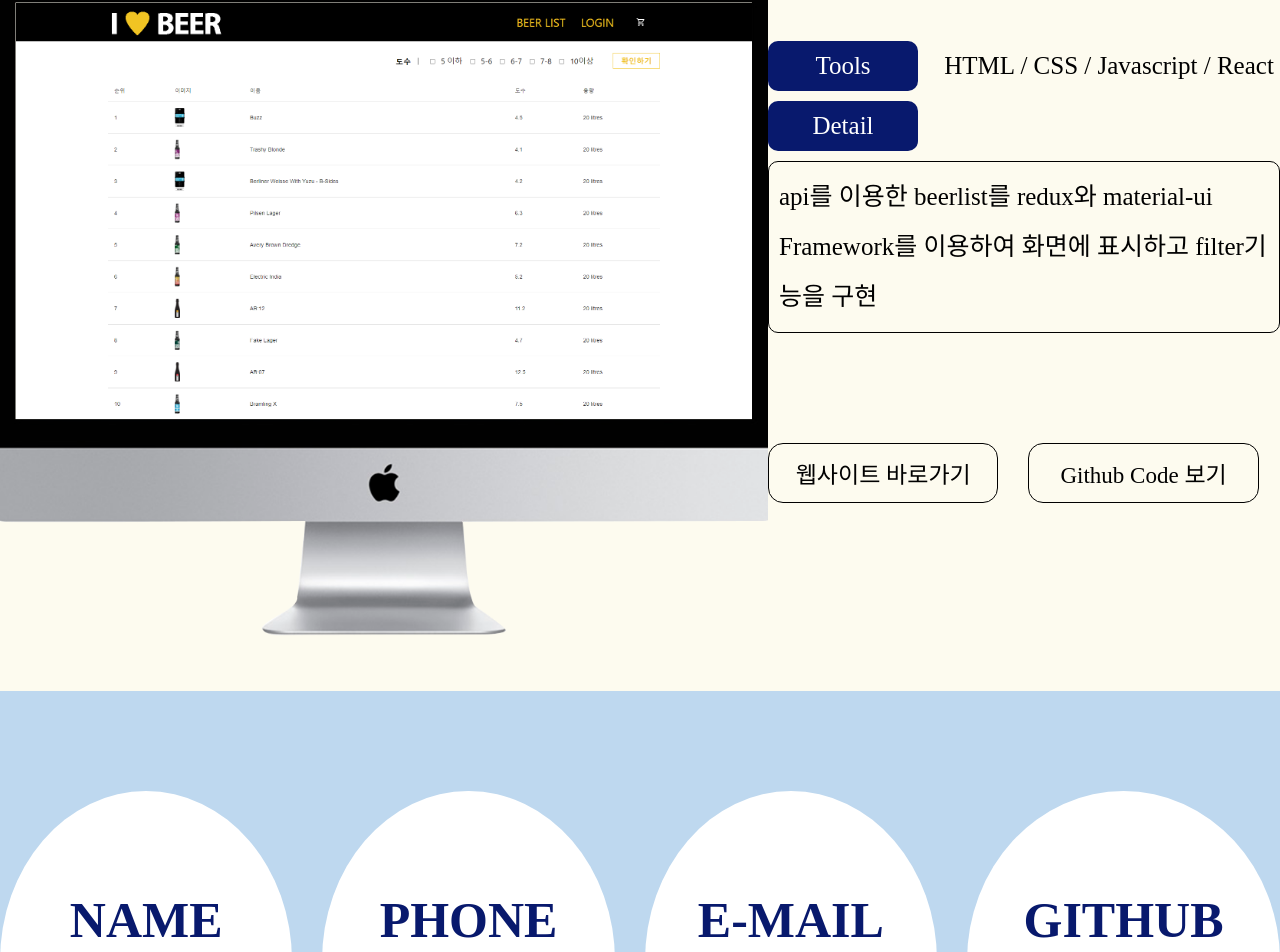
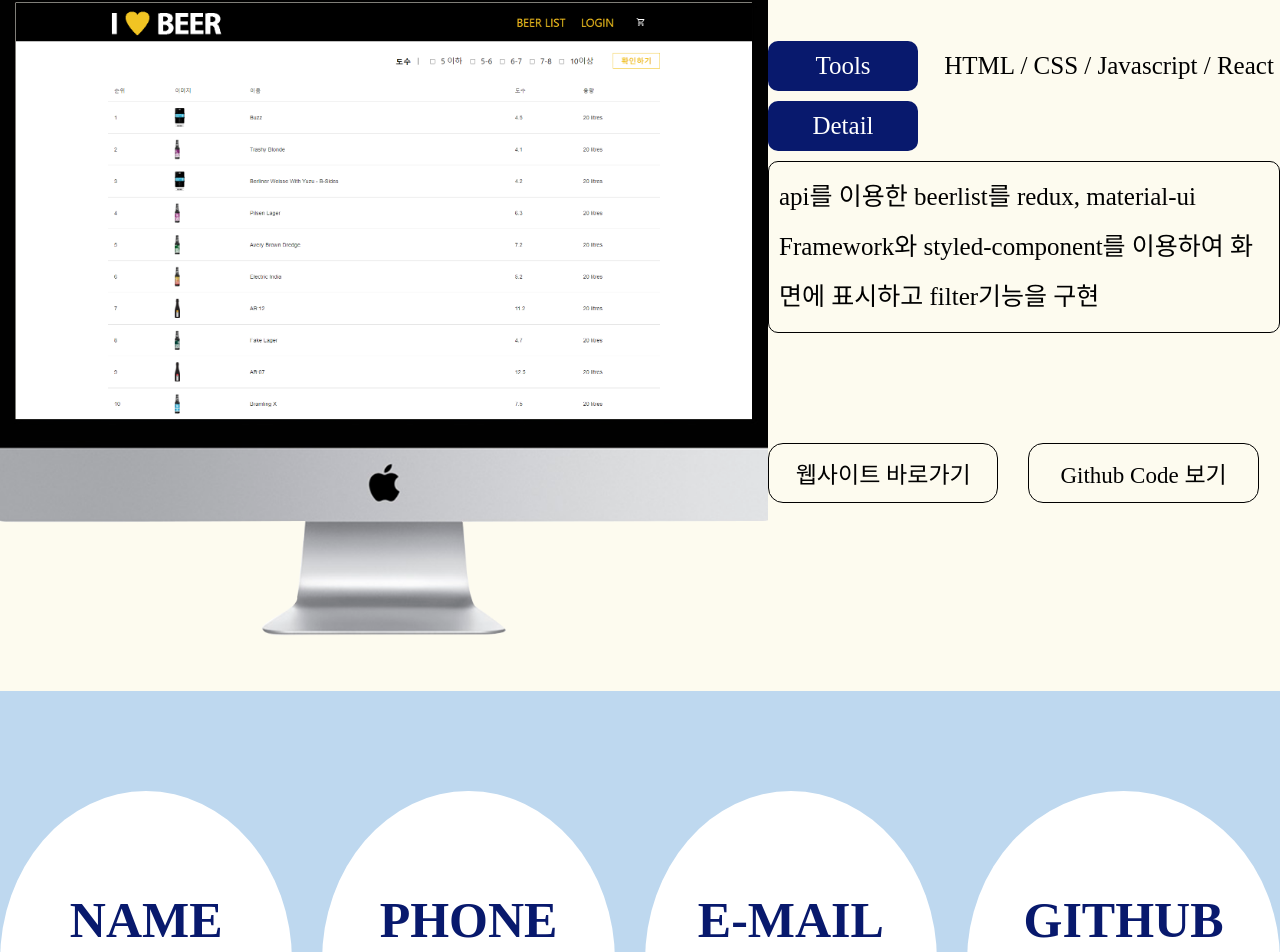
Before and after one commit to Matthewsung/Matthewsung.github.io, a React (Create React App) app: page / in a window 1280 px wide. Shown: the part 6509-7461 px from the top of the page. Built offline with nearby package versions, Linux system fonts and the light colour scheme.

Commit message:
revise details

```diff
--- a/src/component/Main/ReactProject.jsx
+++ b/src/component/Main/ReactProject.jsx
@@ -25,7 +25,7 @@ const options =[
   {
     id:4,
     desk:"img/beerlist.png",
-    detail:"api를 이용한 beerlist를 redux와 material-ui Framework를 이용하여 화면에 표시하고 filter기능을 구현",
+    detail:"api를 이용한 beerlist를 redux, material-ui Framework와 styled-component를 이용하여 화면에 표시하고 filter기능을 구현",
     website:"https://matthewsung.github.io/beerlist/",
     git:"https://github.com/Matthewsung/beerlist"
   },
```
